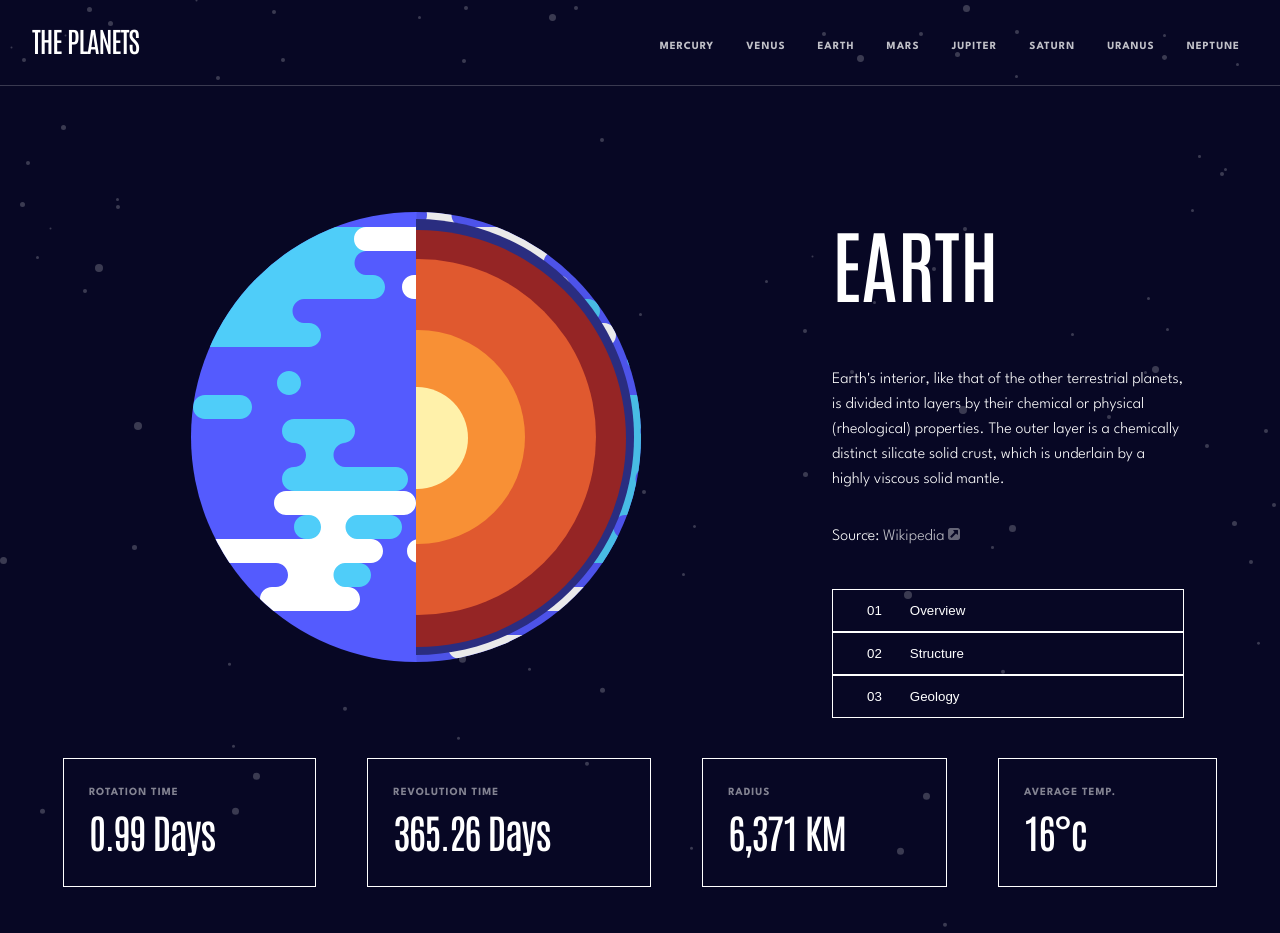
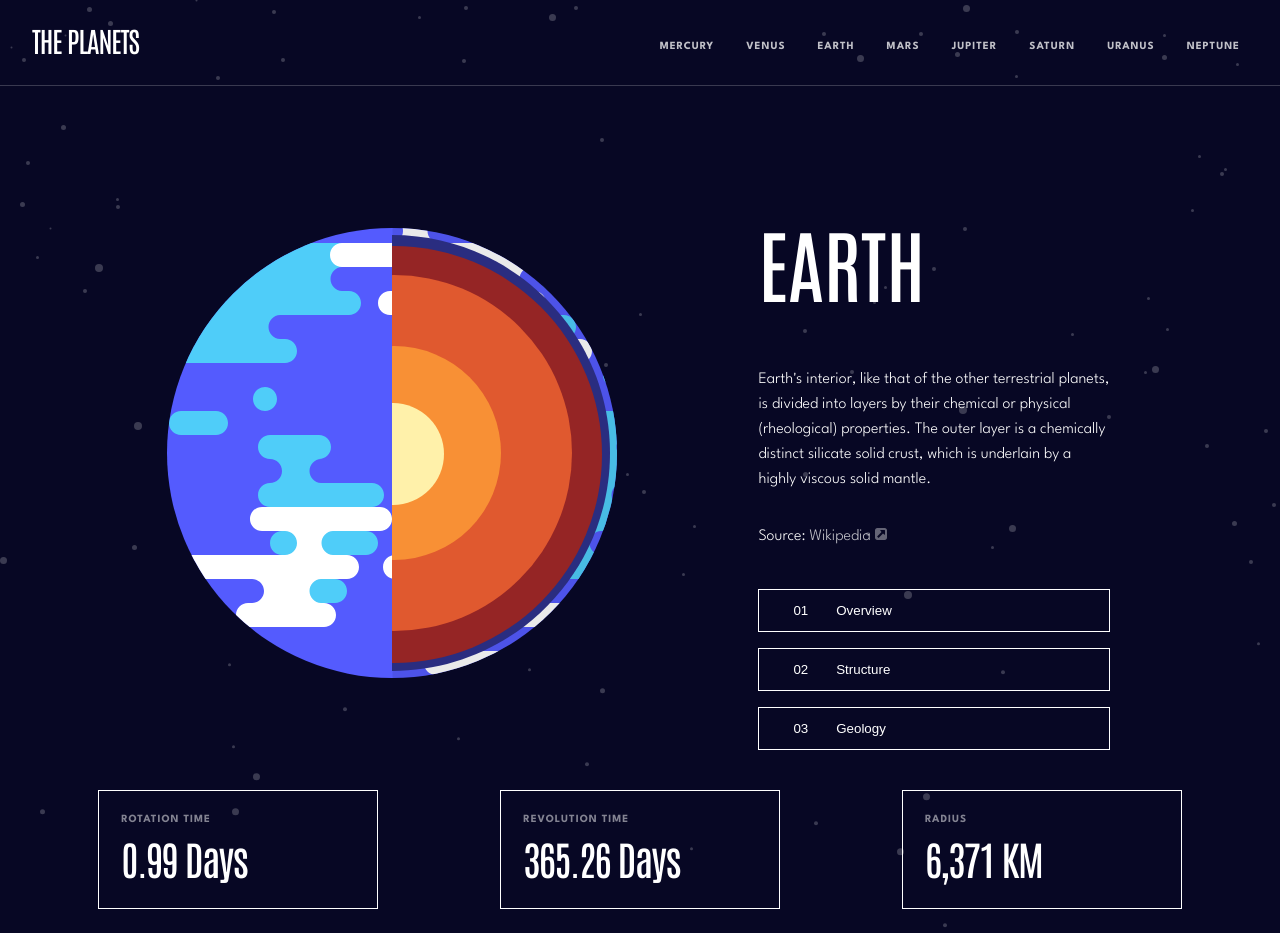
Before and after one commit to jakecreely/planet-react-app, a React (Create React App) app: page /earth in a window 1280 px wide. Shown: the top 933 px of the page. Built offline with nearby package versions, Linux system fonts and the light colour scheme.

Commit message:
Desktop now looking mostly responsive

```diff
--- a/src/styles/style.css
+++ b/src/styles/style.css
@@ -314,18 +314,20 @@ body, .navbar li {
   -ms-flex-wrap: wrap;
       flex-wrap: wrap;
   padding-top: 4.375rem;
-  padding-bottom: 0px;
 }
 
 .mainContainer .image-panel {
-  max-width: 65vw;
-  min-width: 65vw;
+  width: 100%;
   height: auto;
+  padding-left: 9rem;
+  -webkit-box-sizing: border-box;
+          box-sizing: border-box;
+  -webkit-box-flex: 50%;
+      -ms-flex: 50%;
+          flex: 50%;
   -webkit-box-pack: center;
       -ms-flex-pack: center;
           justify-content: center;
-  -ms-flex-negative: 3;
-      flex-shrink: 3;
   display: -webkit-box;
   display: -ms-flexbox;
   display: flex;
@@ -363,6 +365,13 @@ body, .navbar li {
       -ms-flex-align: center;
           align-items: center;
   text-align: left;
+  -webkit-box-flex: 50%;
+      -ms-flex: 50%;
+          flex: 50%;
+  padding-left: 8%;
+  padding-right: 12%;
+  -webkit-box-sizing: border-box;
+          box-sizing: border-box;
 }
 
 .mainContainer .info-panel .title {
@@ -388,7 +397,15 @@ body, .navbar li {
 
 .mainContainer .info-panel .button-container {
   width: 100%;
+  display: -webkit-box;
+  display: -ms-flexbox;
+  display: flex;
+  -webkit-box-orient: vertical;
+  -webkit-box-direction: normal;
+      -ms-flex-direction: column;
+          flex-direction: column;
   gap: 1rem;
+  max-width: 22rem;
 }
 
 .mainContainer .info-panel .button-container .buttons {
@@ -434,10 +451,9 @@ body, .navbar li {
   -webkit-box-direction: normal;
       -ms-flex-direction: column;
           flex-direction: column;
-  border: 1px solid #FFFFFF;
-  padding: 5px;
-  padding-left: 25px;
-  padding-right: 100px;
+  border: 0.0625rem solid #FFFFFF;
+  padding-left: 1.4rem;
+  min-width: 16rem;
 }
 
 .mainContainer .stats-panel .info-card .attribute {
@@ -516,6 +532,9 @@ body, .navbar li {
     padding-bottom: 27px;
     gap: 69px;
   }
+  .mainContainer .info-panel .content-container {
+    max-width: 15.625rem;
+  }
   .mainContainer .info-panel .content-container .title {
     font-size: 3rem;
     line-height: 0px;
@@ -576,38 +595,6 @@ body, .navbar li {
     /* identical to box height, or 278% */
     letter-spacing: 0.125rem;
     text-transform: uppercase;
-  }
-  .mainContainer .info-panel .button-container #mercury-button:hover {
-    border-color: rgba(65, 158, 187, 0.2);
-    background-color: rgba(65, 158, 187, 0.1);
-  }
-  .mainContainer .info-panel .button-container #venus-button:hover {
-    border-color: rgba(237, 162, 73, 0.2);
-    background-color: rgba(237, 162, 73, 0.1);
-  }
-  .mainContainer .info-panel .button-container #earth-button:hover {
-    border-color: rgba(109, 46, 213, 0.2);
-    background-color: rgba(109, 46, 213, 0.1);
-  }
-  .mainContainer .info-panel .button-container #mars-button:hover {
-    border-color: rgba(209, 76, 50, 0.2);
-    background-color: rgba(209, 76, 50, 0.1);
-  }
-  .mainContainer .info-panel .button-container #jupiter-button:hover {
-    border-color: rgba(216, 58, 52, 0.2);
-    background-color: rgba(216, 58, 52, 0.1);
-  }
-  .mainContainer .info-panel .button-container #saturn-button:hover {
-    border-color: rgba(205, 81, 32, 0.2);
-    background-color: rgba(205, 81, 32, 0.1);
-  }
-  .mainContainer .info-panel .button-container #uranus-button:hover {
-    border-color: rgba(30, 193, 162, 0.2);
-    background-color: rgba(30, 193, 162, 0.1);
-  }
-  .mainContainer .info-panel .button-container #neptune-button:hover {
-    border-color: rgba(45, 104, 240, 0.2);
-    background-color: rgba(45, 104, 240, 0.1);
   }
 }
 
@@ -720,4 +707,44 @@ button {
   color: #FFFFFF;
   opacity: 0.75;
 }
+
+#mercury-button:hover {
+  border-color: rgba(65, 158, 187, 0.2);
+  background-color: rgba(65, 158, 187, 0.1);
+}
+
+#venus-button:hover {
+  border-color: rgba(237, 162, 73, 0.2);
+  background-color: rgba(237, 162, 73, 0.1);
+}
+
+#earth-button:hover {
+  border-color: rgba(109, 46, 213, 0.2);
+  background-color: rgba(109, 46, 213, 0.1);
+}
+
+#mars-button:hover {
+  border-color: rgba(209, 76, 50, 0.2);
+  background-color: rgba(209, 76, 50, 0.1);
+}
+
+#jupiter-button:hover {
+  border-color: rgba(216, 58, 52, 0.2);
+  background-color: rgba(216, 58, 52, 0.1);
+}
+
+#saturn-button:hover {
+  border-color: rgba(205, 81, 32, 0.2);
+  background-color: rgba(205, 81, 32, 0.1);
+}
+
+#uranus-button:hover {
+  border-color: rgba(30, 193, 162, 0.2);
+  background-color: rgba(30, 193, 162, 0.1);
+}
+
+#neptune-button:hover {
+  border-color: rgba(45, 104, 240, 0.2);
+  background-color: rgba(45, 104, 240, 0.1);
+}
 /*# sourceMappingURL=style.css.map */
--- a/src/styles/style.scss
+++ b/src/styles/style.scss
@@ -306,20 +306,16 @@
     color: $primaryText;
     flex-wrap: wrap;
     padding-top: 4.375rem;
-    padding-bottom: 0px;
-
 
     .image-panel {
-        max-width: 65vw;
-        min-width: 65vw;
+        width: 100%;
         height: auto;
 
-        // margin-left: 10vw;
-        // margin-top: 9vh;
-        // margin-right: 11vw;
+        padding-left: 9rem;
+        box-sizing: border-box;
+        flex: 50%;
+
         justify-content: center;
-
-        flex-shrink: 3;
 
         display: flex;
         vertical-align: middle;
@@ -348,6 +344,11 @@
         align-items: center;
         text-align: left;
 
+        flex: 50%;
+        padding-left: 8%;
+        padding-right: 12%;
+        box-sizing: border-box;
+
         .title {
             align-items: center;
             justify-content: center;
@@ -364,7 +365,10 @@
 
         .button-container {
             width: 100%;
+            display: flex;
+            flex-direction: column;
             gap: 1rem;
+            max-width: 22rem;
 
             .buttons {
                 display: flex;
@@ -399,10 +403,9 @@
         .info-card {
             display: flex;
             flex-direction: column;
-            border: 1px solid $primaryText;
-            padding: 5px;
-            padding-left: 25px;
-            padding-right: 100px;
+            border: 0.0625rem solid $primaryText;
+            padding-left: 1.4rem;
+            min-width: 16rem;
 
             .attribute {
                 font: $spartan;
@@ -478,6 +481,8 @@
 
             .content-container {
 
+                max-width: 15.625rem;
+
                 .title {
                     font-size: 3rem;
                     line-height: 0px;
@@ -545,54 +550,6 @@
 
                     letter-spacing: 0.125rem;
                     text-transform: uppercase;
-                }
-
-                #mercury-button {
-                    &:hover {
-                        @include button-hover($mercury)
-                    }
-                }
-
-                #venus-button {
-                    &:hover {
-                        @include button-hover($venus)
-                    }
-                }
-
-                #earth-button {
-                    &:hover {
-                        @include button-hover($earth)
-                    }
-                }
-
-                #mars-button {
-                    &:hover {
-                        @include button-hover($mars)
-                    }
-                }
-
-                #jupiter-button {
-                    &:hover {
-                        @include button-hover($jupiter)
-                    }
-                }
-
-                #saturn-button {
-                    &:hover {
-                        @include button-hover($saturn)
-                    }
-                }
-
-                #uranus-button {
-                    &:hover {
-                        @include button-hover($uranus)
-                    }
-                }
-
-                #neptune-button {
-                    &:hover {
-                        @include button-hover($neptune)
-                    }
                 }
             }
         }
@@ -706,3 +663,51 @@ button {
     color: $primaryText;
     opacity: 0.75;
 }
+
+#mercury-button {
+    &:hover {
+        @include button-hover($mercury)
+    }
+}
+
+#venus-button {
+    &:hover {
+        @include button-hover($venus)
+    }
+}
+
+#earth-button {
+    &:hover {
+        @include button-hover($earth)
+    }
+}
+
+#mars-button {
+    &:hover {
+        @include button-hover($mars)
+    }
+}
+
+#jupiter-button {
+    &:hover {
+        @include button-hover($jupiter)
+    }
+}
+
+#saturn-button {
+    &:hover {
+        @include button-hover($saturn)
+    }
+}
+
+#uranus-button {
+    &:hover {
+        @include button-hover($uranus)
+    }
+}
+
+#neptune-button {
+    &:hover {
+        @include button-hover($neptune)
+    }
+}
```
Also changed, not shown: 1 other file (tests, documents, lock files or other folders).
